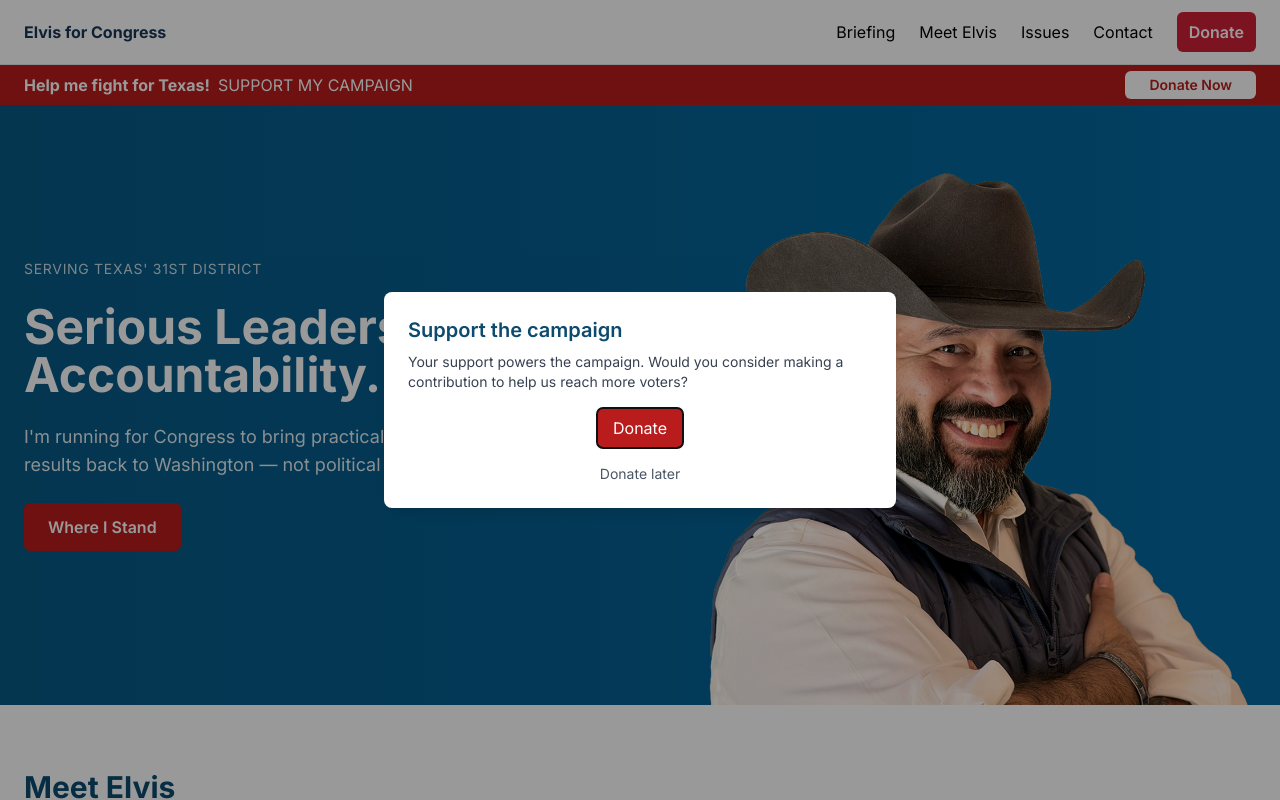
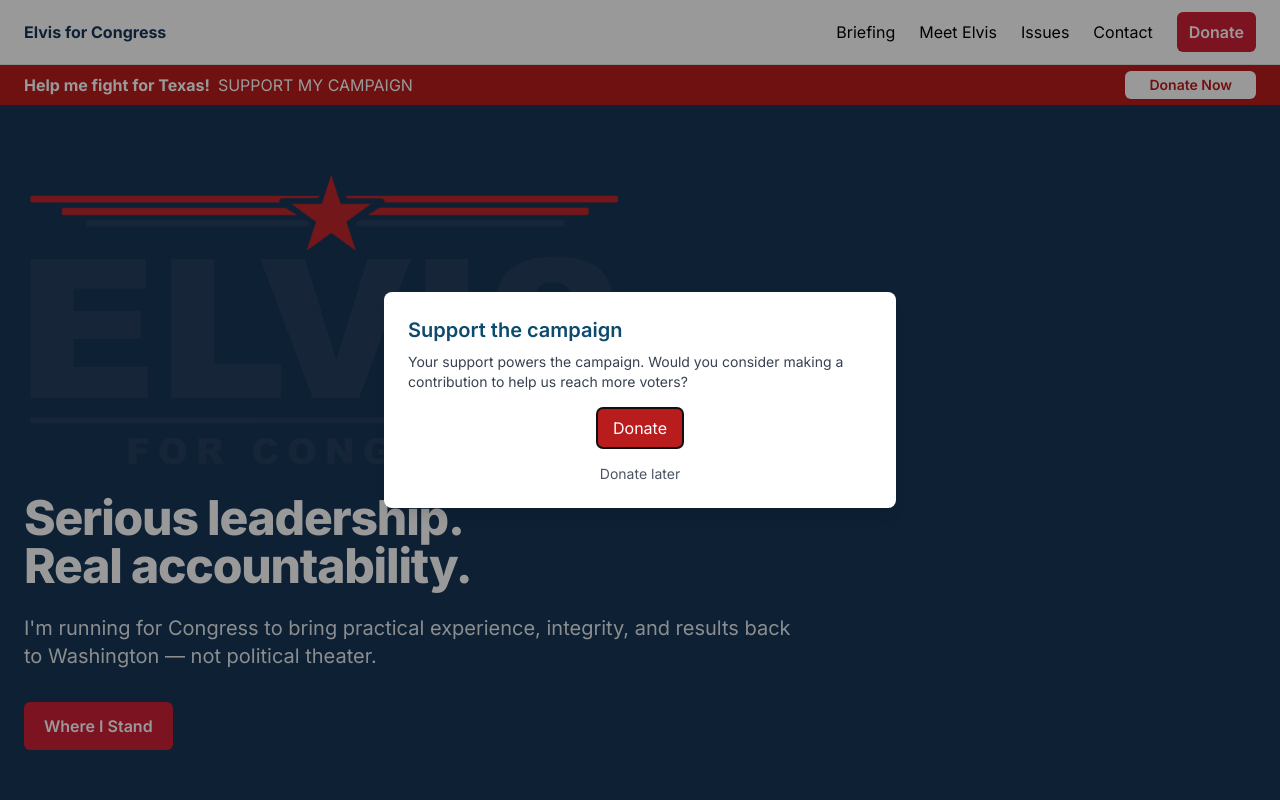
Before and after one commit to AMayLolo/elvisforcongress, a Next.js app: page / in a window 1280 px wide. Shown: the top 800 px of the page. Built offline with nearby package versions, Linux system fonts and the light colour scheme; no server answers.

Commit message:
Hero: restore logo; enforce two-line headline without uppercase. Home: remove duplicate heading.

```diff
--- a/src/app/page.tsx
+++ b/src/app/page.tsx
@@ -32,7 +32,6 @@ export default function Home() {
 
   return (
     <div>
-      {/* Hero renders the logo and the two-line headline */}
       <Hero />
 
       <section className="max-w-7xl mx-auto px-6 py-16">
--- a/src/components/Hero.tsx
+++ b/src/components/Hero.tsx
@@ -1,42 +1,41 @@
+"use client";
+
 import Image from "next/image";
+import Link from "next/link";
 
 export default function Hero() {
   return (
-    <section className="w-full bg-gradient-to-r from-sky-800 to-sky-700 text-white">
-      <div className="max-w-7xl mx-auto px-6">
-        {/* Mobile: stacked layout (text then portrait) */}
-        {/* Desktop: side-by-side layout */}
-        <div className="grid grid-cols-1 md:grid-cols-2 gap-0 items-stretch min-h-auto md:min-h-[600px]">
+    <section className="bg-campaign-blue text-white">
+      <div className="max-w-7xl mx-auto px-6 py-16">
+        {/* Logo */}
+        <div className="mb-6">
+          <Image
+            src="/ELVIS_Primary_Horizontal_FullColor.png"
+            alt="Elvis for Congress"
+            width={600}
+            height={160}
+            priority
+          />
+        </div>
 
-          {/* Text on left */}
-          <div className="flex flex-col justify-center space-y-6 py-12 md:py-0">
-            <p className="uppercase text-sm tracking-wider text-white/80">SERVING TEXAS' 31ST DISTRICT</p>
+        {/* Two-line headline (no uppercase class) */}
+        <h1 className="text-4xl sm:text-5xl font-extrabold tracking-tight">
+          <span className="block">Serious leadership.</span>
+          <span className="block">Real accountability.</span>
+        </h1>
 
-            <h1 className="text-4xl md:text-5xl font-bold text-white">Serious Leadership. Real Accountability.</h1>
+        <p className="mt-6 text-lg sm:text-xl text-white/90 max-w-3xl">
+          I'm running for Congress to bring practical experience, integrity, and
+          results back to Washington — not political theater.
+        </p>
 
-            <p className="text-lg text-white/90">I'm running for Congress to bring practical experience, integrity, and results back to Washington — not political theater.</p>
-
-            <div className="flex">
-              <a
-                href="/stand"
-                className="px-6 py-3 rounded-md font-semibold bg-red-700 text-white hover:bg-red-800"
-              >
-                Where I Stand
-              </a>
-            </div>
-          </div>
-
-          {/* Portrait on right (desktop) or below text (mobile) */}
-          <div className="relative w-full h-80 md:h-full">
-            <Image
-              src="/elvis.png"
-              alt="Photo of Elvis"
-              fill
-              sizes="(max-width: 768px) 100vw, 50vw"
-              priority
-              className="object-cover object-bottom"
-            />
-          </div>
+        <div className="mt-8">
+          <Link
+            href="/issues"
+            className="inline-block bg-campaign-red text-white font-semibold px-5 py-3 rounded-md hover:brightness-110"
+          >
+            Where I Stand
+          </Link>
         </div>
       </div>
     </section>
```
